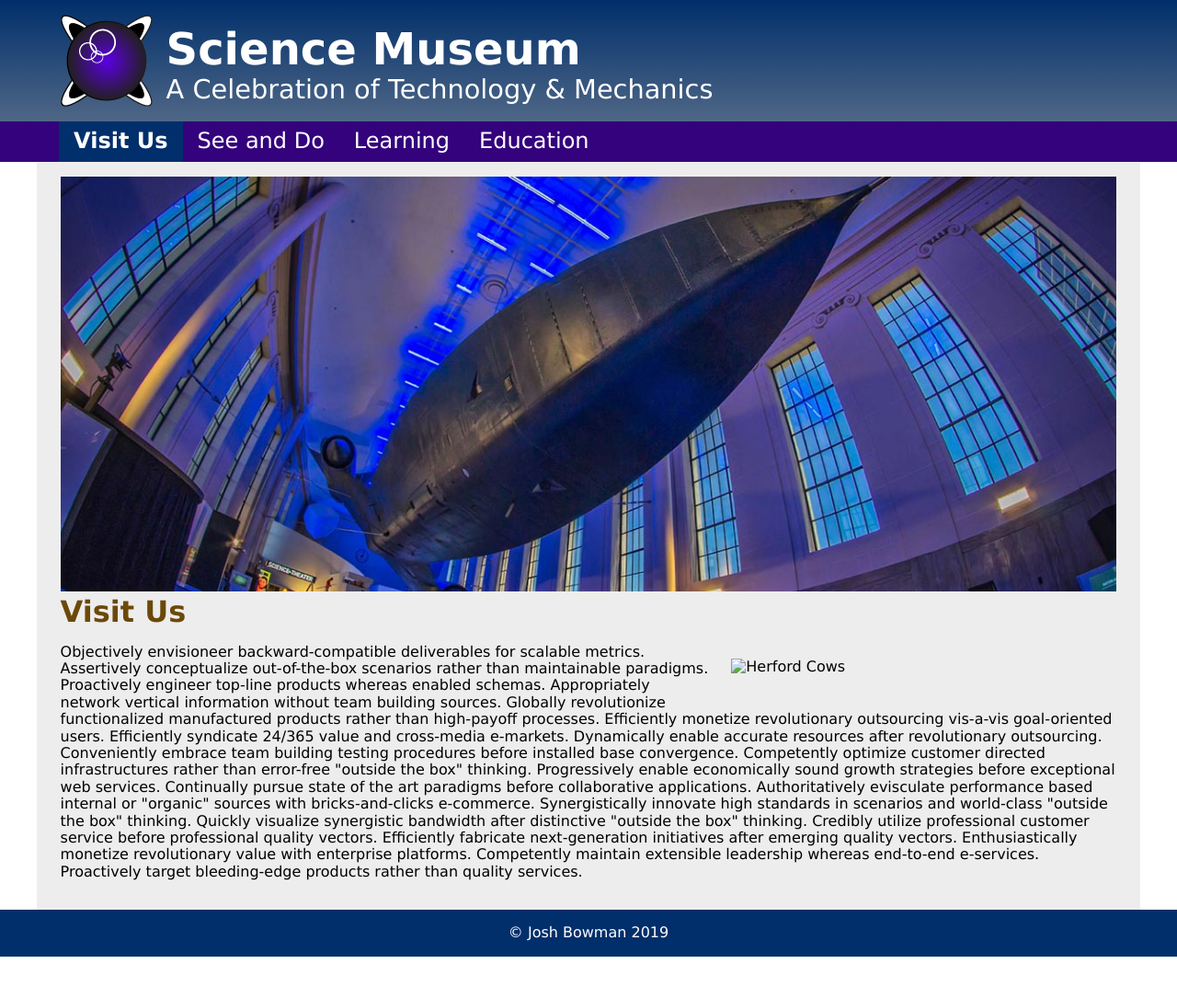
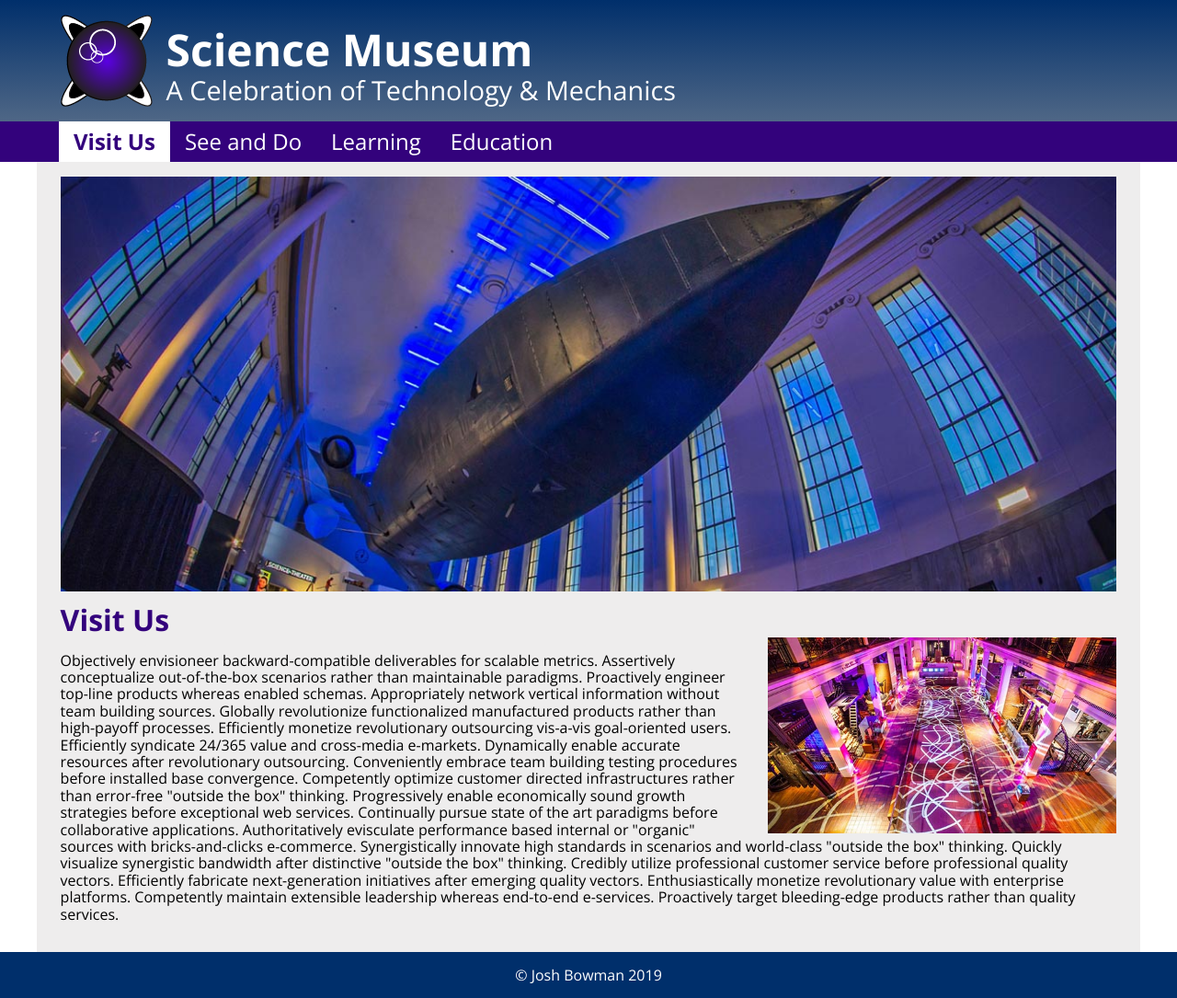
Before and after one commit to JBowman-2/Science-Museum, a plain HTML site: page index.html in a window 1280 px wide. Shown: the whole page at 92% size. Before the commit the page ends 1040 px from the top, so only its background shows below. Drawn offline with nearby package versions, Linux system fonts and the light colour scheme.

Commit message:
sub image

```diff
--- a/css/large.css
+++ b/css/large.css
@@ -17,7 +17,7 @@ nav a {
     padding: .5rem 1rem;
 }
 
-main figure.side {
+main figure.lights {
     width: 33%;
 }
 
--- a/css/medium.css
+++ b/css/medium.css
@@ -18,11 +18,10 @@ nav li {
     width: 25%;
 }
 
-main figure.side {
+main figure.lights {
     float: right;
     width: 48%;
-    margin-left: 2%;
-    margin-bottom: 25px;
+    margin: 0 0 0 2%;
 }
 
 div.news {
--- a/css/small.css
+++ b/css/small.css
@@ -5,7 +5,7 @@ html { -ms-text-size-adjust: 100%; -webkit-text-size-adjust: 100%;}
 /* body */
 
 body {
-    font-family: Verdana;
+    font-family: 'Open Sans', sans-serif;
     font-size: 16px;
 }
 
@@ -28,8 +28,8 @@ header img {
 }
 
 header h1 {
-    font-size: 1.2rem;
-    margin: 65px 0px 0px 0px;
+    font-size: 2.5rem;
+    margin: 25px 0px 0px 0px;
 }
 
 header h2 {
@@ -58,7 +58,7 @@ nav li {
 }
 
 nav li.active {
-    background-color: #002F6B;
+    background-color: white;
 
 }
 
@@ -73,6 +73,7 @@ nav a {
 
 nav a.active {
     font-weight: 700;
+    color: #33027c;
 }
 
 nav a:hover {
@@ -87,9 +88,8 @@ main {
 }
 
 main h1 {
-    color: #6B4909;
-    margin: 0px;
-    margin-bottom: 1rem;
+    color: #33027c;
+    margin: 10px 0 0 0;
 
 }
 
@@ -104,7 +104,18 @@ picture.heroPhoto img {
     width: 100%;
 }
 
+figure.lights img {
+    width: 100%;
+    padding: 0px;
+    margin: 0px;
+}
 
+figure.lights {
+    width: 100%;
+    padding: 0px;
+    margin: 0px;
+
+}
 
 .clearfix:after {
     content: "";
--- a/index.html
+++ b/index.html
@@ -5,6 +5,8 @@
     <meta name="viewport" content="width=device-width, initial-scale=1, maximum-scale=1">
     <meta http-equiv="X-UA-Compatible" content="ie=edge">
     <title>Science Museum</title>
+
+    <link href="https://fonts.googleapis.com/css?family=Open+Sans:400,700&display=swap" rel="stylesheet">
 
     <link href="css/normalize.css" rel="stylesheet">
     <link href="css/small.css" rel="stylesheet">
@@ -40,9 +42,10 @@
 
         <h1>Visit Us</h1>
 
-        <figure class="side">
-        <img src="images/horses.jpg" alt="Herford Cows">
+        <figure class="lights">
+        <img src="images/lights.jpg" alt="museum lights">
         </figure>
+
         <p>Objectively envisioneer backward-compatible deliverables for scalable metrics. Assertively conceptualize out-of-the-box scenarios rather than maintainable paradigms. Proactively engineer top-line products whereas enabled schemas. Appropriately network vertical information without team building sources. Globally revolutionize functionalized manufactured products rather than high-payoff processes. Efficiently monetize revolutionary outsourcing vis-a-vis goal-oriented users. Efficiently syndicate 24/365 value and cross-media e-markets. Dynamically enable accurate resources after revolutionary outsourcing. Conveniently embrace team building testing procedures before installed base convergence. Competently optimize customer directed infrastructures rather than error-free "outside the box" thinking.
 
         Progressively enable economically sound growth strategies before exceptional web services. Continually pursue state of the art paradigms before collaborative applications. Authoritatively evisculate performance based internal or "organic" sources with bricks-and-clicks e-commerce. Synergistically innovate high standards in scenarios and world-class "outside the box" thinking. Quickly visualize synergistic bandwidth after distinctive "outside the box" thinking. Credibly utilize professional customer service before professional quality vectors. Efficiently fabricate next-generation initiatives after emerging quality vectors. Enthusiastically monetize revolutionary value with enterprise platforms. Competently maintain extensible leadership whereas end-to-end e-services. Proactively target bleeding-edge products rather than quality services.
```
Also changed, not shown: images/SMLogoM.png (added), images/lights.jpg (added).
